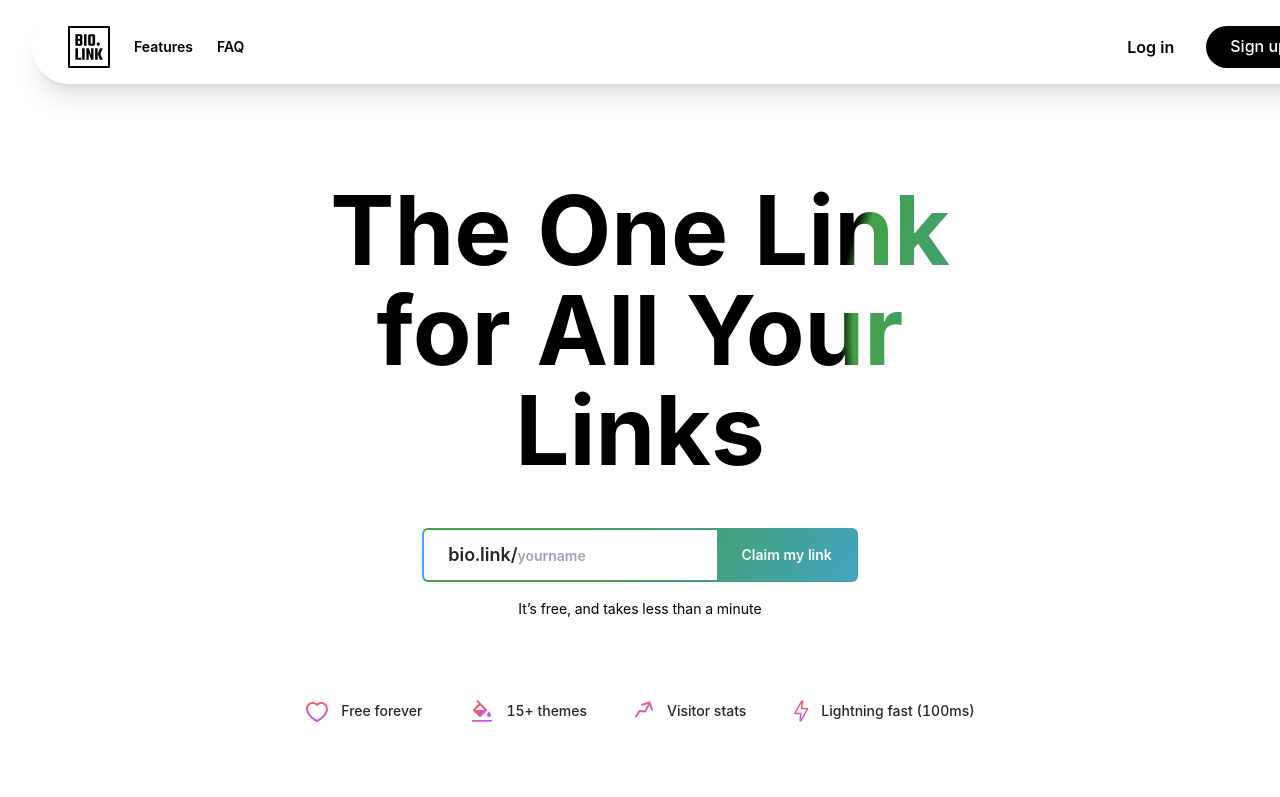
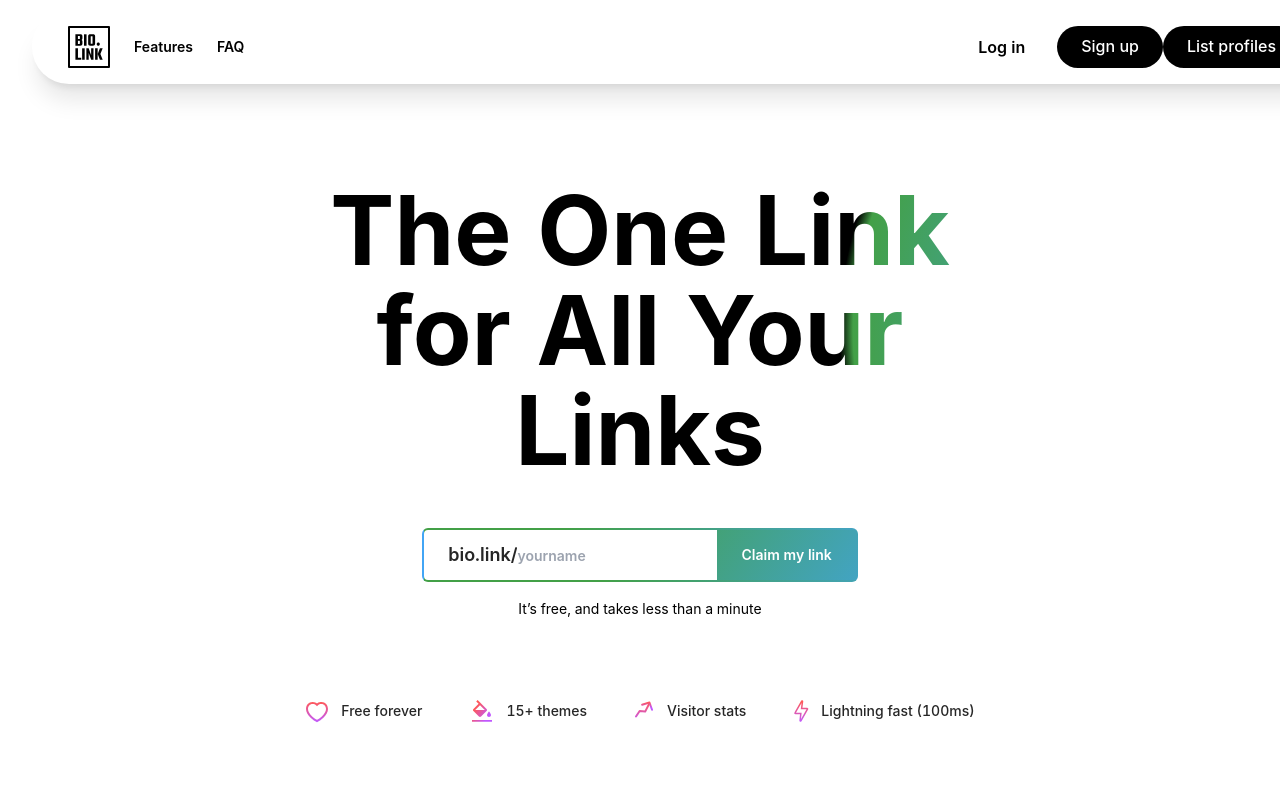
Before and after one commit to D4r1inG/BioLinkApp, a React (Create React App) app: page / in a window 1280 px wide. Shown: the top 797 px of the page. Built offline with nearby package versions, Linux system fonts and the light colour scheme.

Commit message:
Fĩ layout

```diff
--- a/src/pages/MainPage/MainPage.js
+++ b/src/pages/MainPage/MainPage.js
@@ -101,6 +101,9 @@ export default function Mainpage() {
                                 className={`${!isAnimate ? 'text-black' : ' text-white'} font-inter header_btn font-semibold cursor-pointer self-center duration-200 hover:text-gray-600`}>
                                 FAQ</div>
                             <div className="flex flex-grow flex-row-reverse">
+                                <NavLink to='/listuser' className={`${!isAnimate ? 'bg-black text-white' : 'bg-white text-black'} mr-3 font-inter sign_up_btn font-medium text-base cursor-pointer rounded-full py-2 px-6 dashboard_tour`}>
+                                    List profiles
+                                </NavLink>
                                 {checkAuth.getToken() === null ?
                                     <>
                                         <NavLink to='/signup' className={`${!isAnimate ? 'bg-black text-white' : 'bg-white text-black'} font-inter sign_up_btn font-medium text-base cursor-pointer rounded-full py-2 px-6 `}>
@@ -118,11 +121,9 @@ export default function Mainpage() {
                                         <NavLink to='/dashboard/link' className={`${!isAnimate ? 'bg-black text-white' : 'bg-white text-black'} font-inter sign_up_btn font-medium text-base cursor-pointer rounded-full py-2 px-6 dashboard_tour`}>
                                             DashBoard
                                         </NavLink>
-                                        <NavLink to='/listuser' className={`${!isAnimate ? 'bg-black text-white' : 'bg-white text-black'} mr-3 font-inter sign_up_btn font-medium text-base cursor-pointer rounded-full py-2 px-6 dashboard_tour`}>
-                                            List profiles
-                                        </NavLink>
                                     </>
                                 }
+
                             </div>
                         </div>
                     </div>
```
